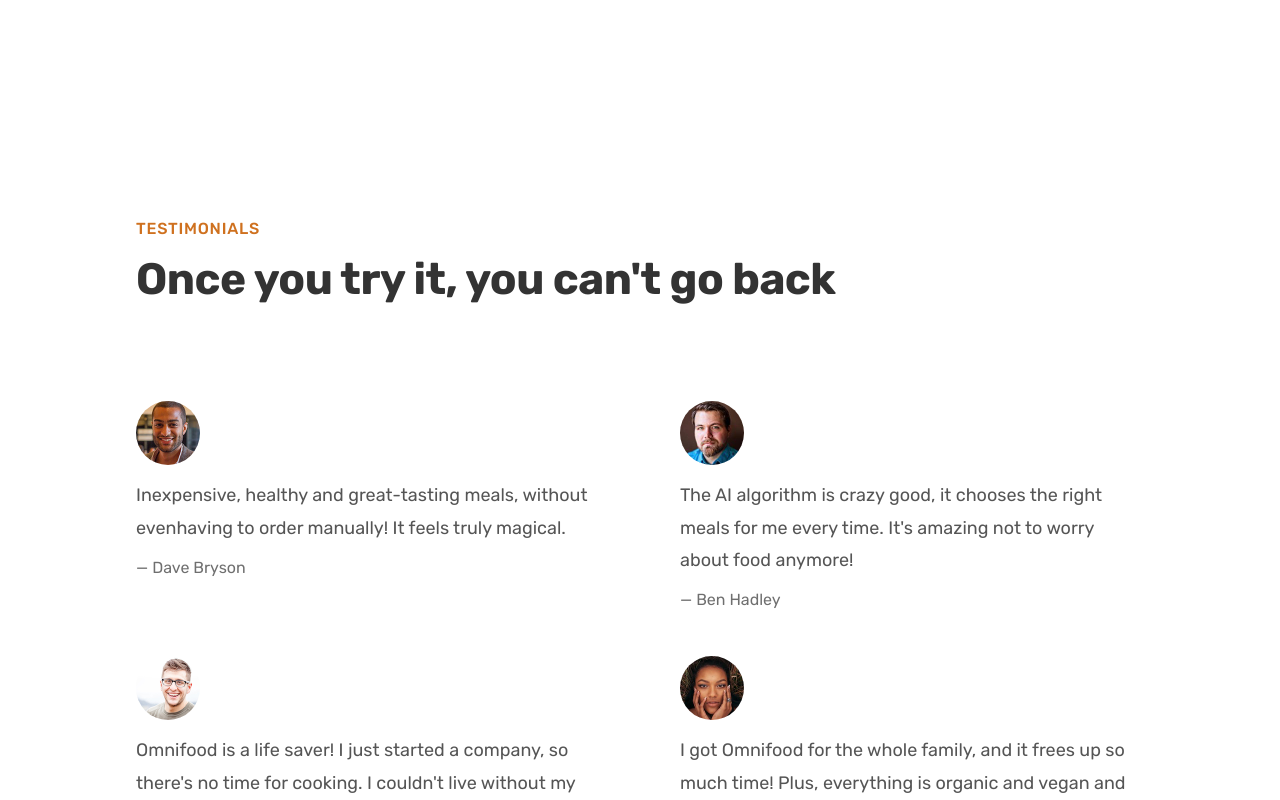
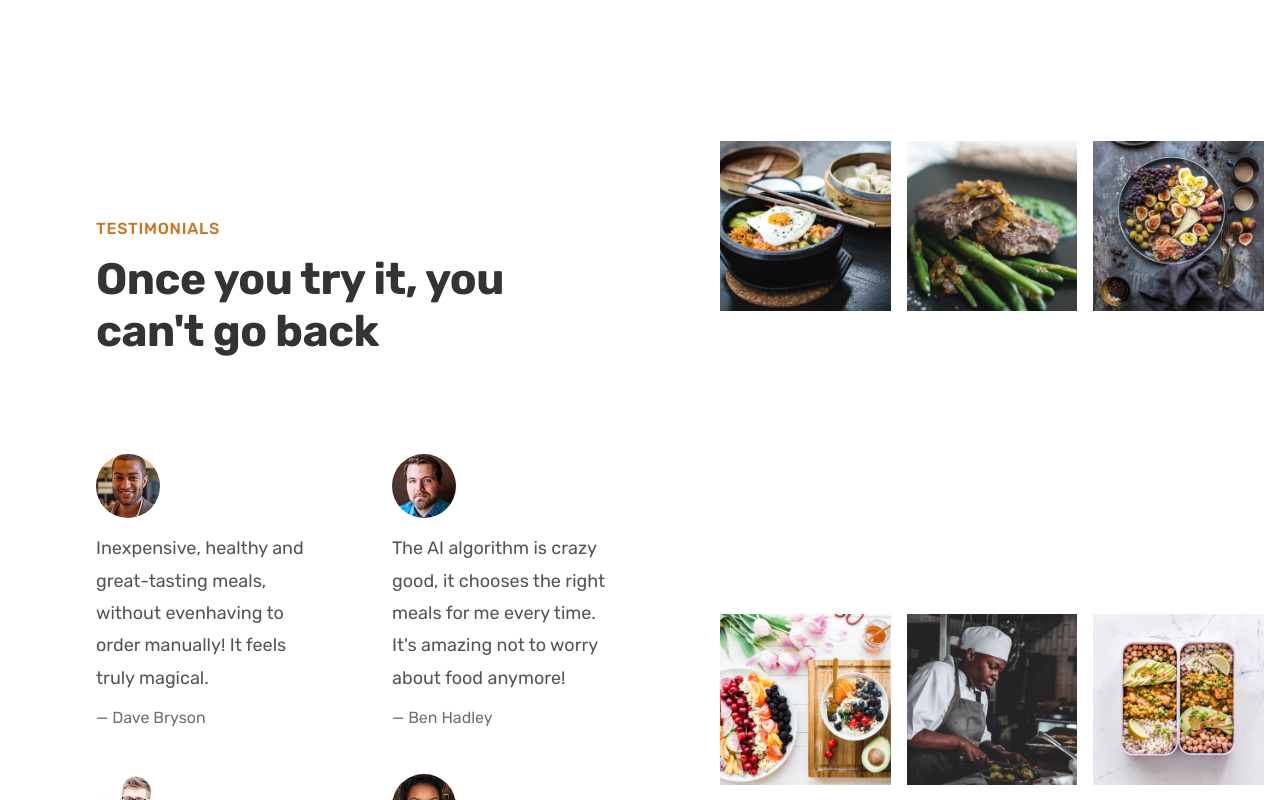
Before and after one commit to Euuphi/omnifood, a React (Create React App) app: page / in a window 1280 px wide. Shown: the part 3500-4300 px from the top of the page. Built offline with nearby package versions, Linux system fonts and the light colour scheme.

Commit message:
Configure Grid component row and column input

```diff
--- a/src/components/Layout/Grid.js
+++ b/src/components/Layout/Grid.js
@@ -3,8 +3,8 @@ import React from "react";
 /**
  * Create a basic grid container
  *
- * @param {number} col - Number of columns
- * @param {number} row - Number of rows
+ * @param {number|string} col - Input number to specify evenly fractioned columns or input string to specify value for grid-template-column property
+ * @param {number|string} row - Input number to specify evenly fractioned rows or input string to specify value for grid-template-row property
  * @param {string} gap - Value of gap property - Default: "9.6rem"
  * @param {string} alignItems - Value of align-items - Default: "stretch"
  * @param {string} justifyContent - Value of justify-content - Default: "start"
@@ -21,13 +21,16 @@ const Grid = ({
     justifyContent,
     padding,
 }) => {
+    const colTemplate = isNaN(col) ? col : `repeat(${col}, 1fr)`;
+    const rowTemplate = isNaN(row) ? row : `repeat(${row}, 1fr)`;
+
     //Stylesheet
     const gridStyles = {
         display: "grid",
         alignItems,
         gap,
-        gridTemplateColumns: `repeat(${col}, 1fr)`,
-        gridTemplateRows: `repeat(${row}, 1fr)`,
+        gridTemplateColumns: colTemplate,
+        gridTemplateRows: rowTemplate,
         justifyContent,
         padding,
     };
```
